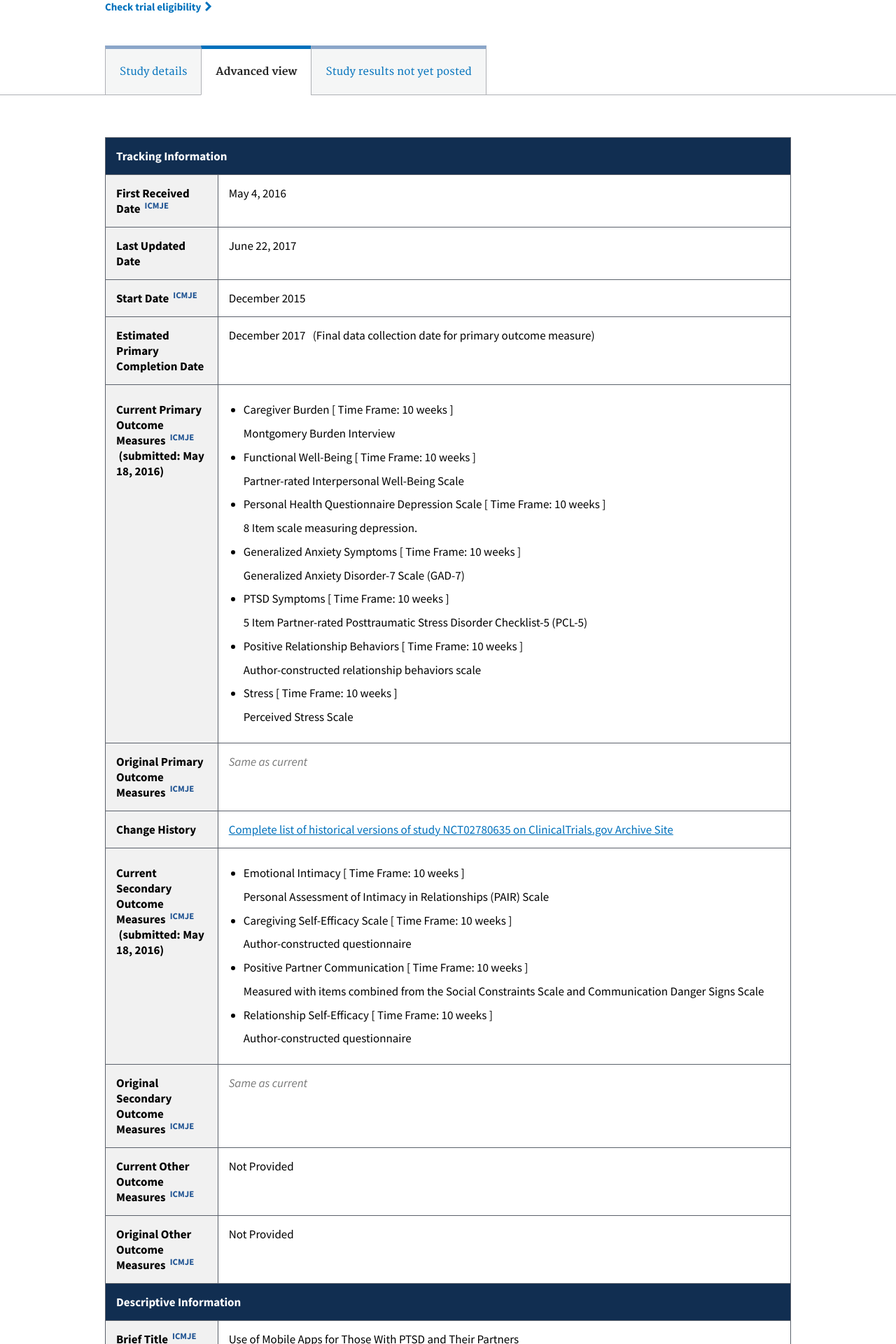
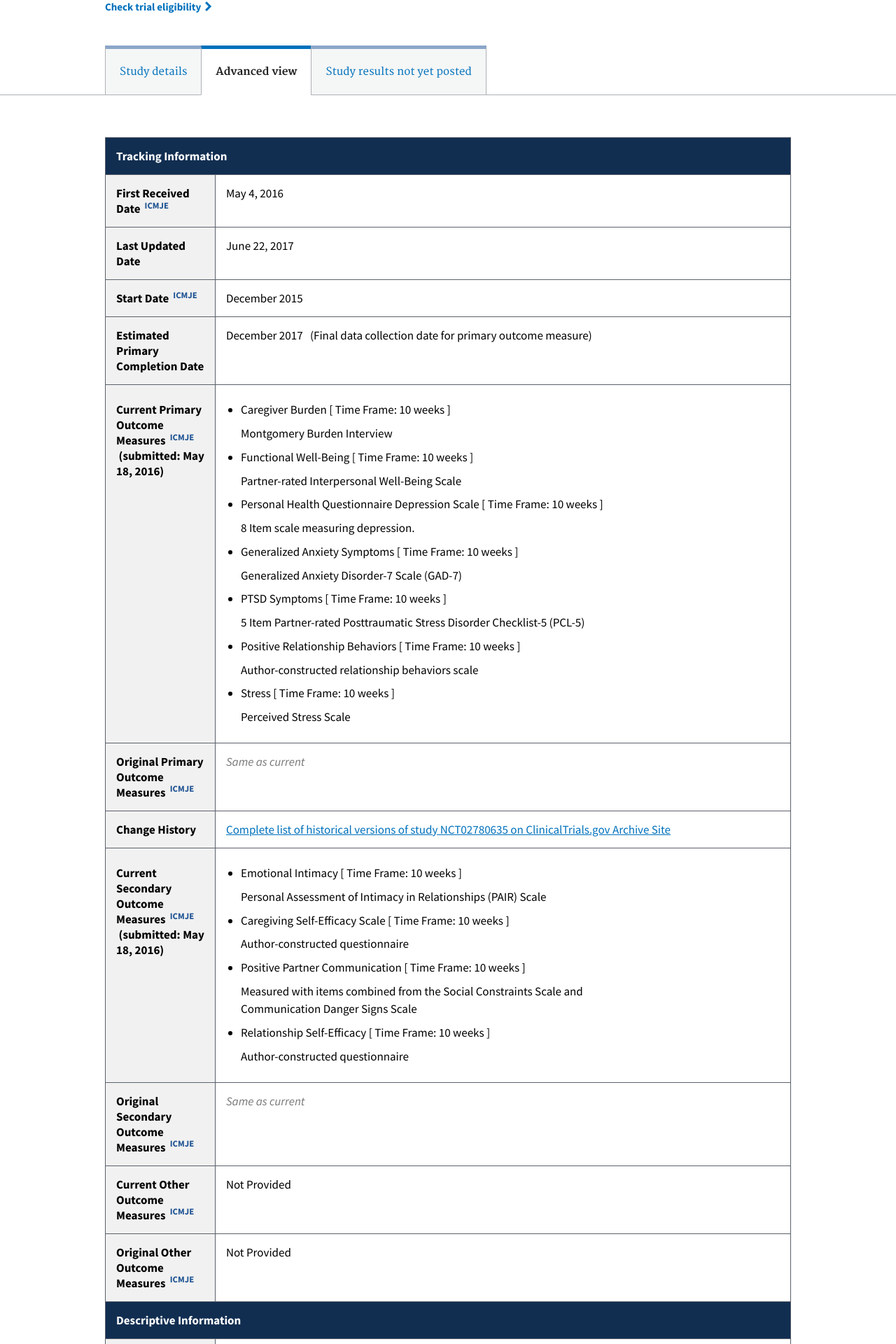
Before and after one commit to 18F/clinical-trials-prototype, a Jekyll site: the page built from pages/study-detail-tabular-view.md, in a window 1280 px wide. Shown: the part 536-2456 px from the top of the page at 70% size. Built offline with Jekyll 4.4.1, drawn with Linux system fonts in a browser that asks for light colours.

Commit message:
Add max text width to advanced view

```diff
--- a/_sass/_custom.scss
+++ b/_sass/_custom.scss
@@ -962,6 +962,7 @@ a.study_detail-tabs-active {
   th {
     background-color: $color-gray-lightest;
     font-weight: $font-bold;
+    width: 150px;
   }
 }
 
--- a/pages/study-detail-tabular-view.md
+++ b/pages/study-detail-tabular-view.md
@@ -25,7 +25,7 @@ class: study-detail-tabular-view
 <!-- field list -->
 <div class="indent1">
 
-  <table class="w3-table data_table tableStyle">
+  <table class="usa-content w3-table data_table tableStyle">
     <thead>
       <th class="header2 banner_color sectionBanner" colspan="2">Tracking Information</th>
     </thead>
```
